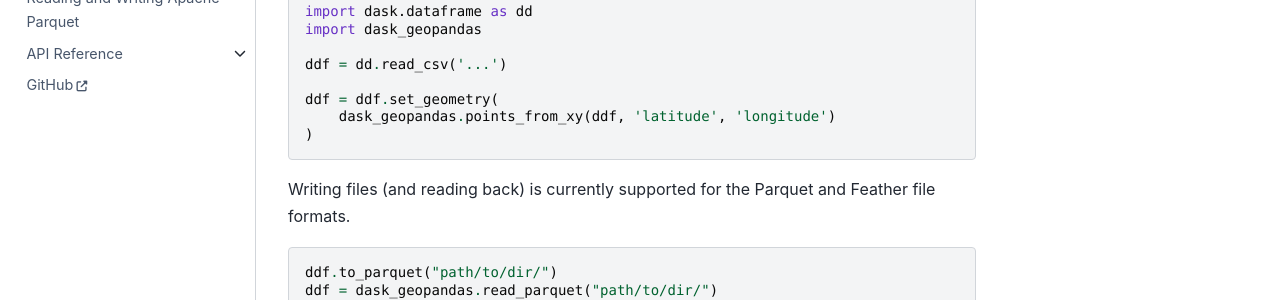
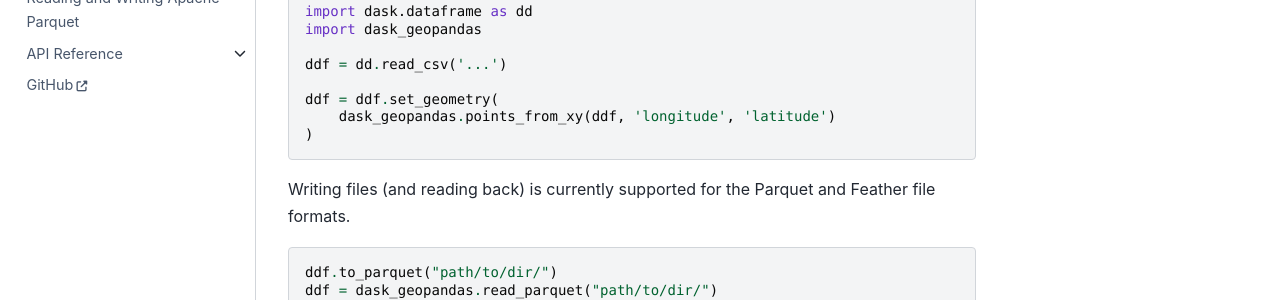
Before and after one commit to geopandas/dask-geopandas, a Sphinx documentation site: the page built from doc/source/getting_started.md, in a window 1280 px wide and 900 px high, scrolled down 664 px. Shown: the part 287-587 px from the top of the window. Built offline with Sphinx 7.4.7 and the Sphinx Book theme 1.1.4, drawn with Linux system fonts in a browser that asks for light colours; pages that are not in the unit, such as notebooks, are missing from menus.

````diff
--- a/doc/source/getting_started.md
+++ b/doc/source/getting_started.md
@@ -47,7 +47,7 @@ import dask_geopandas
 ddf = dd.read_csv('...')
 
 ddf = ddf.set_geometry(
-    dask_geopandas.points_from_xy(ddf, 'latitude', 'longitude')
+    dask_geopandas.points_from_xy(ddf, 'longitude', 'latitude')
 )
 ```
 
````
